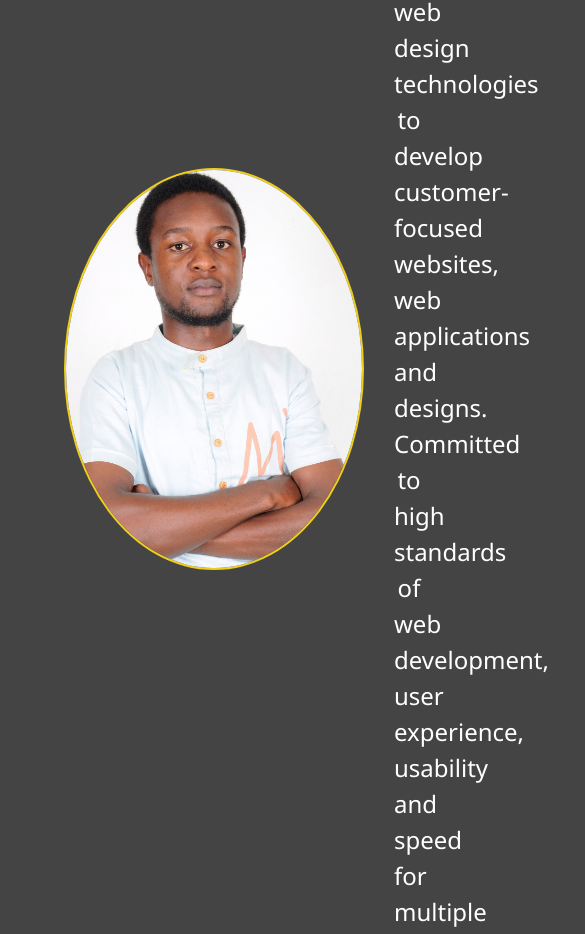
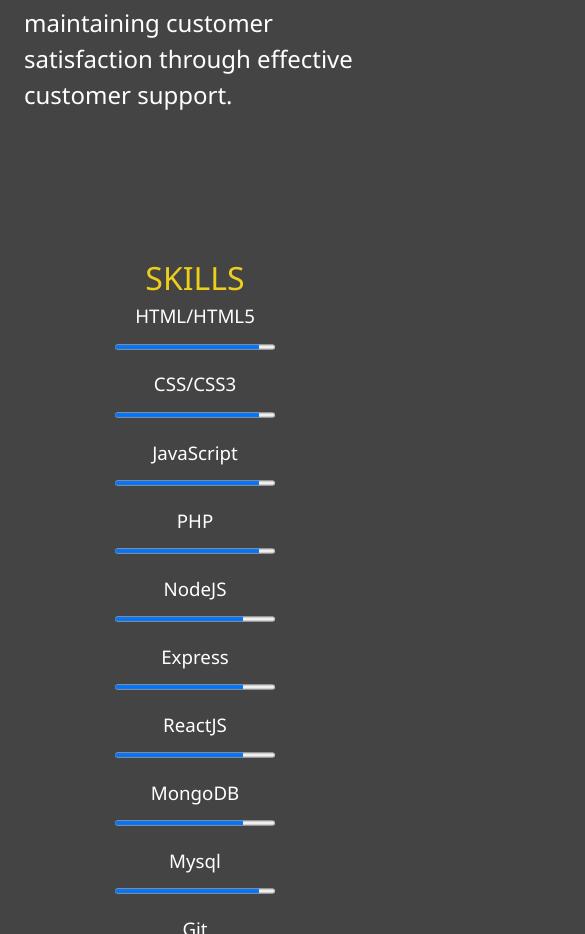
Before and after one commit to desirekaleba/my_portfolio, a website: page dist/about.html in a window 390 px wide. Shown: the part 1066-2000 px from the top of the page, 585 px wide, since content can reach past the window. Drawn offline with Linux system fonts and the light colour scheme.

Commit message:
about set up

```diff
--- /dev/null
+++ b/scss/_about.scss
@@ -0,0 +1,69 @@
+.about-info {
+    display: grid;
+    grid-gap: 30px;
+    grid-template-areas:
+    'bioimage bio'
+    'skills skills';
+    grid-template-columns: repeat(2, 1fr);
+
+        .bio-img {
+            grid-area: bioimage;
+            margin: auto;
+            border-radius: 50%;
+            border: 2px solid $secondary-color;
+
+            @include easeOut();
+        }
+
+        .bio {
+            grid-area: bio;
+            font-size: 1.5rem;
+            @include easeOut();
+            & p {
+                font-weight: 300;
+                text-align: left;
+                word-spacing: normal;
+                transition-delay: 1s;
+            }
+        }
+
+        .skills-container {
+            grid-area: skills;
+
+            .skills {
+                display: grid;
+                grid-gap: 1rem;
+                grid-template-columns: repeat(5, 1fr);
+
+                @include easeOut();
+
+                .skill {
+
+                    & > h3, & .progress {
+                        @include easeOut();
+                    }
+
+                    .progress {
+                        @include easeOut();
+                        height: 10px;
+                    }
+                }
+
+            }
+        }
+
+}
+
+#main-footer {
+    text-align: center;
+    padding: 1rem;
+    background: darken($primary-color, 5);
+    color: set-text-color($primary-color);
+    height: 60px;
+}
+
+@for $x from 1 through 11 {
+    .skill:nth-child(#{$x}){
+        transition-delay: $x * 0.1s;
+    }
+}
--- a/scss/_config.scss
+++ b/scss/_config.scss
@@ -68,3 +68,9 @@
         @content;
     }
 }
+
+@mixin aboutSkills {
+    @media screen and (max-width: 955px){
+        @content;
+    }
+}
--- a/scss/_mobile.scss
+++ b/scss/_mobile.scss
@@ -49,20 +49,60 @@
     main#home h1 {
         margin-top: 10vh;
     }
+
+    main#about {
+        margin: 0;
+        padding: 0;
+
+        h1 {
+            margin-top: 10vh;
+            font-size: 2rem;
+        }
+
+        .bio {
+            padding: .2rem 1.5rem;
+            text-align: center;
+        }
+
+        .bio-img {
+            width: 50%;
+        }
+    }
+    main#about .skills {
+        display: flex;
+        flex-direction: column;
+        flex-wrap: wrap;
+        margin-top: auto;
+    }
 }
 
-@media screen and (max-width: 960px) {
+@include aboutSkills {
+    main#about .skills {
+        grid-template-columns: repeat(4, 1fr);
 
-    main {
+    }
+}
 
-        #skills-container {
+@media screen and (max-width: 780px){
+    main#about .skills {
+        grid-template-columns: repeat(3, 1fr);
 
-            & .skills {
+    }
+}
 
-                display: grid;
-                grid-template-columns: repeat(3, 1fr);
-            }
-        }
+@media screen and (max-width: 820px){
+    main#about .about-info {
+        grid-template-areas: none;
+        display: flex;
+        flex-direction: column;
+        flex-wrap: wrap;
+
     }
+}
 
+@media screen and (max-width: 618px) {
+    main#about .skills {
+        grid-template-columns: repeat(2, 1fr);
+
+    }
 }
--- a/scss/main.scss
+++ b/scss/main.scss
@@ -1,6 +1,7 @@
 @import 'config';
 @import 'menu';
 @import 'mobile';
+@import 'about';
 
 * {
     box-sizing: border-box;
@@ -72,67 +73,3 @@
         }
     }
 }
-
-.about-info {
-    display: grid;
-    grid-gap: 30px;
-    grid-template-areas:
-    'bioimage bio bio'
-    'skills skills skills';
-    grid-template-columns: repeat(3, 1fr);
-
-        & .bio  p {
-            font-weight: 100;
-        }
-
-        .bio-img {
-        grid-area: bioimage;
-        margin: auto;
-        border-radius: 50%;
-        border: 2px solid $secondary-color;
-        }
-        .bio {
-            grid-area: bio;
-            font-size: 1.5rem;
-        }
-
-        #skills-container {
-            grid-area: skills;
-
-            & .skills {
-
-            display: grid;
-            grid-gap: 1rem;
-            grid-template-columns: repeat(5, 1fr);
-
-            & .skill {
-
-                & > h3 {
-                    @include easeOut();
-                }
-
-                .progress {
-                    @include easeOut();
-                    height: 10px;
-                }
-            }
-
-            }
-        }
-
-}
-
-#main-footer {
-    text-align: center;
-    padding: 1rem;
-    background: darken($primary-color, 5);
-    color: set-text-color($primary-color);
-    height: 60px;
-
-}
-
-@for $x from 1 through 11 {
-    .skill:nth-child(#{$x}){
-        transition-delay: $x * 0.1s;
-    }
-}
```
Also changed, not shown: dist/about.html, dist/css/main.css.
